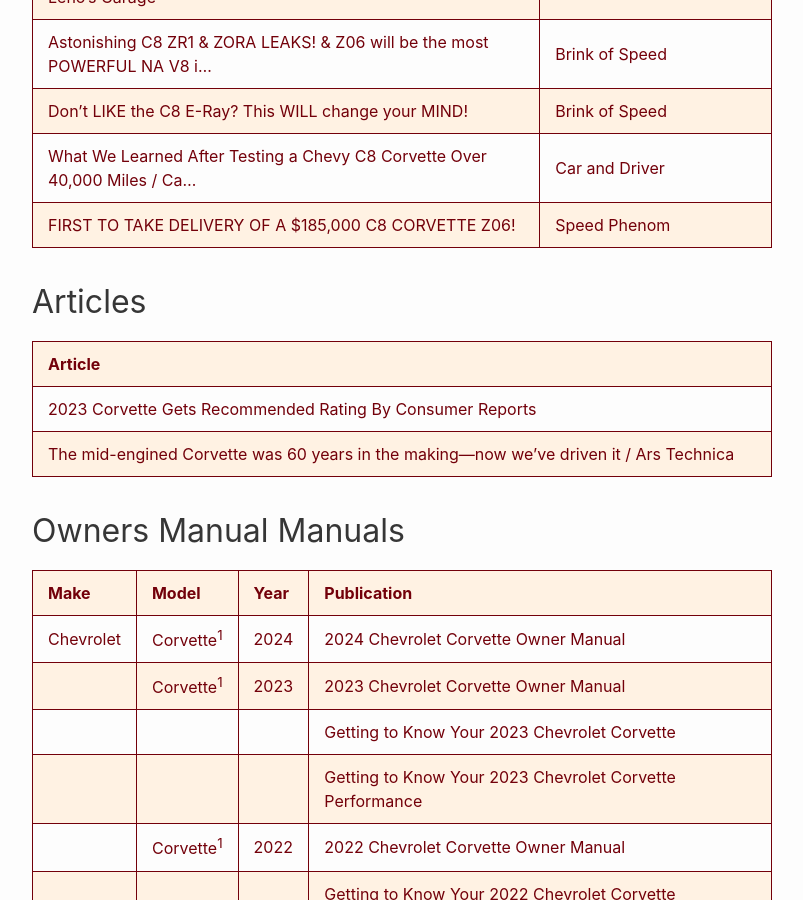
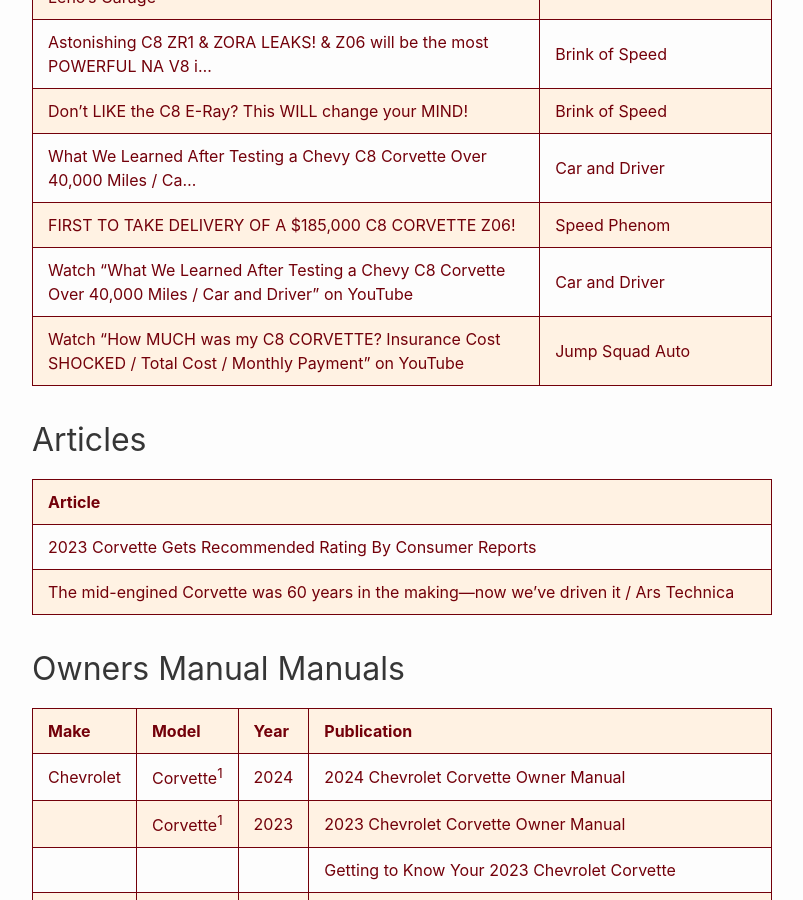
Before and after one commit to RalphHightower/RalphHightower, a Jekyll site: the page built from ChevroletC8Corvette.md, in a window 1280 px wide and 900 px high, scrolled down 2208 px. Shown: the whole window, without its empty margins (238-1041 px from the left). Built offline with Jekyll 4.4.1, drawn with Linux system fonts in a browser that asks for light colours; our own code applies the rules of GitHub Pages for plain Markdown files.

Commit message:
docs: added Corvette videos

```diff
--- a/ChevroletC8Corvette.md
+++ b/ChevroletC8Corvette.md
@@ -28,6 +28,8 @@
 | [Don't LIKE the C8 E-Ray? This WILL change your MIND!](https://youtube.com/watch?v=TrAL3zpfMMo&feature=share ) | Brink of Speed |
 | [What We Learned After Testing a Chevy C8 Corvette Over 40,000 Miles / Ca...](https://youtube.com/watch?v=u7YfAlDYMVE&feature=share ) | Car and Driver |
 | [FIRST TO TAKE DELIVERY OF A $185,000 C8 CORVETTE Z06!](https://youtube.com/watch?v=adYgvfv_CbE&feature=share ) | Speed Phenom |
+| [Watch "What We Learned After Testing a Chevy C8 Corvette Over 40,000 Miles / Car and Driver" on YouTube](https://youtu.be/u7YfAlDYMVE ) | Car and Driver |
+| [Watch "How MUCH was my C8 CORVETTE?  Insurance Cost SHOCKED / Total Cost / Monthly Payment" on YouTube](https://youtu.be/w9sGMzZ5MPw ) | Jump Squad Auto |
 
 ## Articles
 
```
